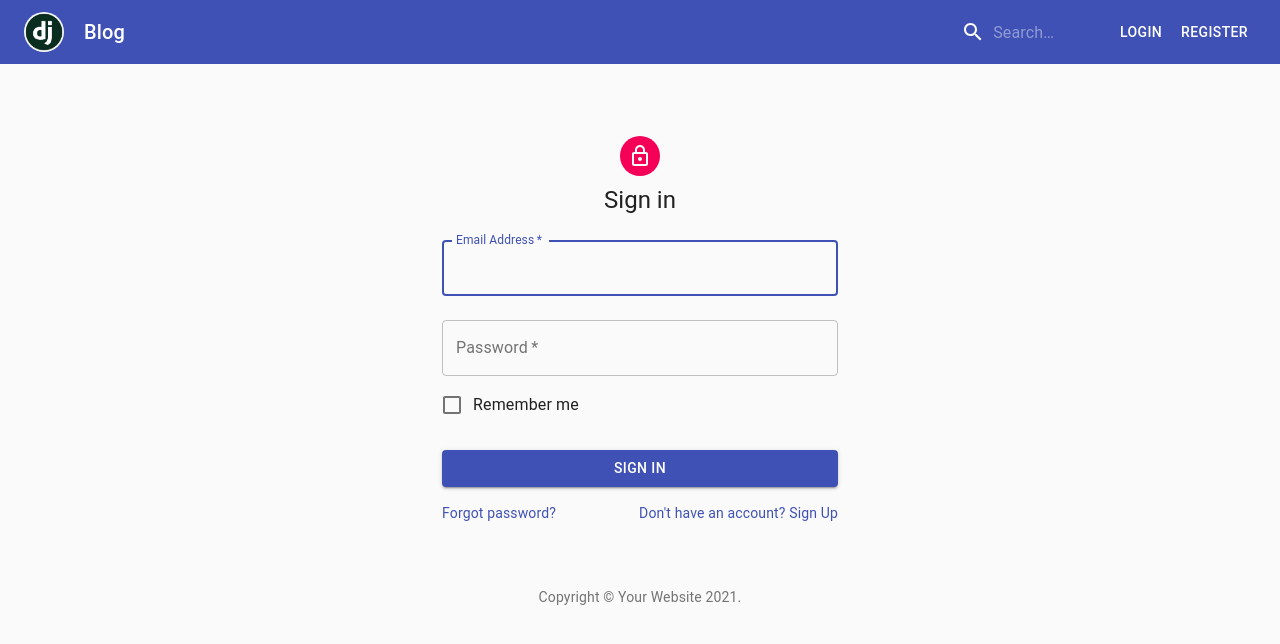
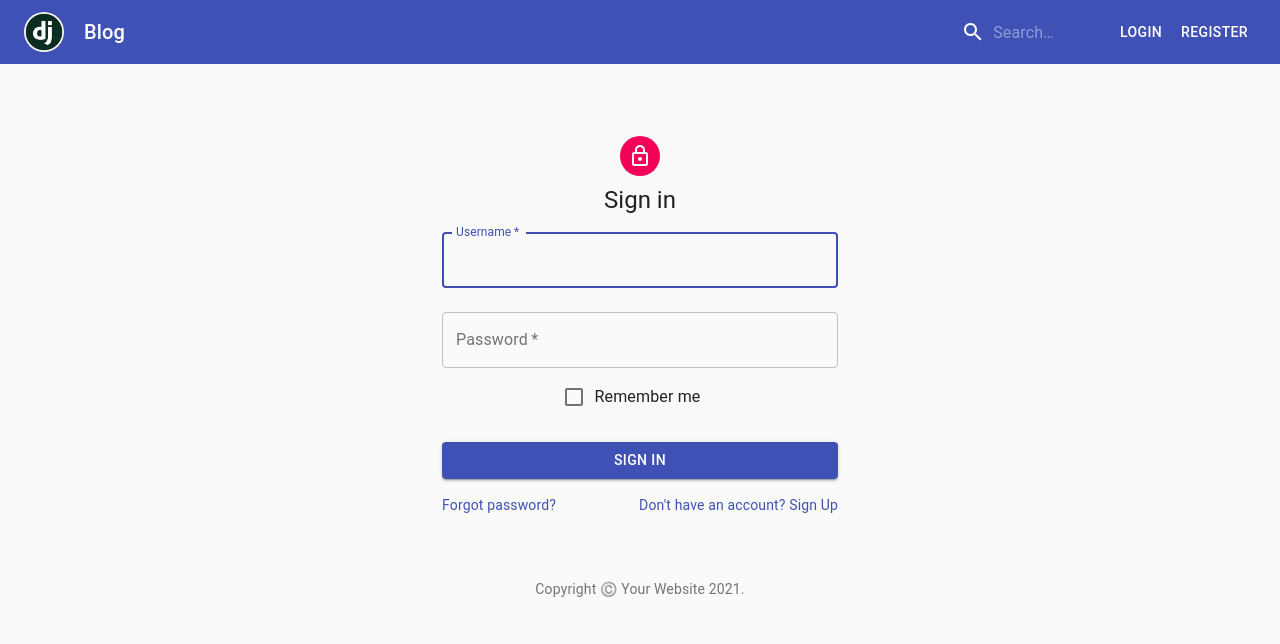
Before and after one commit to Talha-35/React_Django_Project_Frontend, a React (Create React App) app: page /login in a window 1280 px wide. Shown: the top 644 px of the page. Built offline with nearby package versions, Linux system fonts and the light colour scheme.

Commit message:
added Toast and context

```diff
--- a/src/pages/LoginPage.js
+++ b/src/pages/LoginPage.js
@@ -1,4 +1,4 @@
-import React from 'react';
+import React, {useContext} from 'react';
 import Avatar from '@material-ui/core/Avatar';
 import Button from '@material-ui/core/Button';
 import CssBaseline from '@material-ui/core/CssBaseline';
@@ -12,11 +12,18 @@ import LockOutlinedIcon from '@material-ui/icons/LockOutlined';
 import Typography from '@material-ui/core/Typography';
 import { makeStyles } from '@material-ui/core/styles';
 import Container from '@material-ui/core/Container';
+import axios from 'axios'
+import { fetchData } from "../helper/FetchData";
+import { useHistory, Redirect } from "react-router-dom";
+import { AuthContext } from "../context/AuthContext";
+import { toast } from "react-toastify";
+
+
 
 function Copyright() {
   return (
     <Typography variant="body2" color="textSecondary" align="center">
-      {'Copyright © '}
+      {'Copyright ©️ '}
       <Link color="inherit" href="https://material-ui.com/">
         Your Website
       </Link>{' '}
@@ -47,7 +54,52 @@ const useStyles = makeStyles((theme) => ({
 }));
 
 export default function LoginPage() {
+  let history = useHistory();
+  const { setLoggedIn, setCurrentUser} = useContext(AuthContext);
   const classes = useStyles();
+  const [username, setUsername] = React.useState("")
+  const [password, setPassword] = React.useState("")
+
+  // const [state, setState] = React.useState({
+  //   username: '',
+  //   password:''
+  // });
+
+
+   const handleUsername = (event) => {
+      const name = event.target.value;
+      setUsername(name);
+      console.log(username)
+  };
+   const handlePassword = (event) => {
+      const name = event.target.value;
+      setPassword(name);
+      console.log(password)
+  };
+
+  const postLogin = async () => {
+    console.log("hello from login")
+    fetchData("https://blog-backend-ysf.herokuapp.com/auth/login/", {
+        username,
+        password
+      })
+      .then((data) => {
+        if (data.key){
+          localStorage.setItem("Token", data.key);
+          localStorage.setItem('currentUser',username)
+          localStorage.setItem('isLoggedIn',true)
+          history.push("/");
+
+        }
+      })
+      .catch((err) => {
+        toast(err?.message || "An error occured");
+      });
+
+    }
+
+
+
 
   return (
     <Container component="main" maxWidth="xs">
@@ -59,8 +111,20 @@ export default function LoginPage() {
         <Typography component="h1" variant="h5">
           Sign in
         </Typography>
-        <form className={classes.form} noValidate>
+        {/* <form className={classes.form} noValidate method="POST"> */}
           <TextField
+            variant="outlined"
+            margin="normal"
+            required
+            fullWidth
+            id="username"
+            label="Username"
+            name="username"
+            autoComplete="username"
+            onChange={handleUsername}
+            autoFocus
+          />
+          {/* <TextField
             variant="outlined"
             margin="normal"
             required
@@ -69,8 +133,9 @@ export default function LoginPage() {
             label="Email Address"
             name="email"
             autoComplete="email"
+            onChange={handleChange}
             autoFocus
-          />
+          /> */}
           <TextField
             variant="outlined"
             margin="normal"
@@ -81,6 +146,7 @@ export default function LoginPage() {
             type="password"
             id="password"
             autoComplete="current-password"
+            onChange={handlePassword}
           />
           <FormControlLabel
             control={<Checkbox value="remember" color="primary" />}
@@ -92,9 +158,12 @@ export default function LoginPage() {
             variant="contained"
             color="primary"
             className={classes.submit}
+            onClick={() => {postLogin()}}
+
           >
             Sign In
           </Button>
+        {/* </form> */}
           <Grid container>
             <Grid item xs>
               <Link href="#" variant="body2">
@@ -107,7 +176,7 @@ export default function LoginPage() {
               </Link>
             </Grid>
           </Grid>
-        </form>
+
       </div>
       <Box mt={8}>
         <Copyright />
@@ -115,3 +184,16 @@ export default function LoginPage() {
     </Container>
   );
 }
+
+//  const handleChange = (event) => {
+  //     const name = event.target.name;
+  //     setState({
+  //        ...state,
+  //        [name]: event.target.value,
+  //     });
+  //     console.log(state)
+  // };
+
+  // const handleSubmit = async () => {
+  //   const obj= {...state}
+  //   console.log(obj)
```
